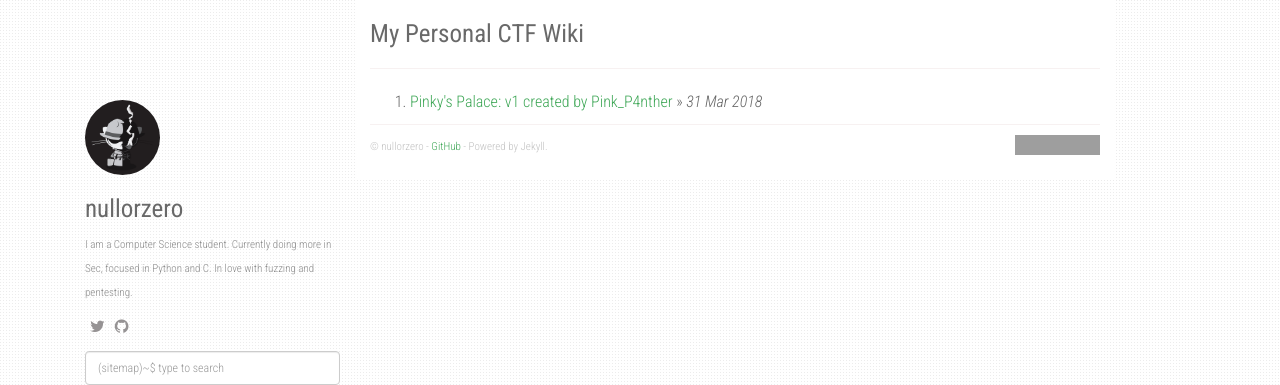
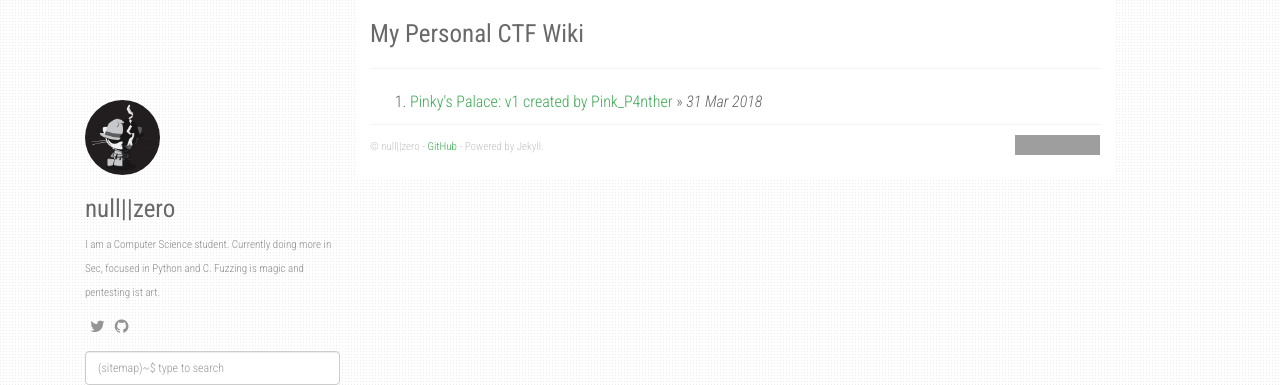
Before and after one commit to nullorzerosec/nullorzerosec.github.io, a Jekyll site: the page built from index.html, in a window 1280 px wide. Shown: the top 385 px of the page. Built offline with Jekyll 4.4.1, drawn with Linux system fonts in a browser that asks for light colours; nearby versions of some CDN libraries; the list of posts is cut into pages by our own code; grey boxes are pictures that could not be loaded.

Commit message:
Update _config.yml
tweak

```diff
--- a/_config.yml
+++ b/_config.yml
@@ -1,8 +1,8 @@
 title: My Personal CTF Wiki
 description: My Personal CTF Wiki
-author: nullorzero
+author: null||zero
 github: https://github.com/nullorzerosec
-about: I am a Computer Science student. Currently doing more in Sec, focused in Python and C. In love with fuzzing and pentesting.
+about: I am a Computer Science student. Currently doing more in Sec, focused in Python and C. Fuzzing is magic and pentesting ist art.
 #disqus_shortname: mypersonalCTFwiki
 #look into default pages for google analytics
 #google_analytics:  #https
@@ -30,7 +30,7 @@ social:
       link: "https://github.com/nullorzerosec"
 
 share:
-  twitter_username: "nullorzero"
+  twitter_username: "null||zero"
 
 urls:
     - text: About Me
```
